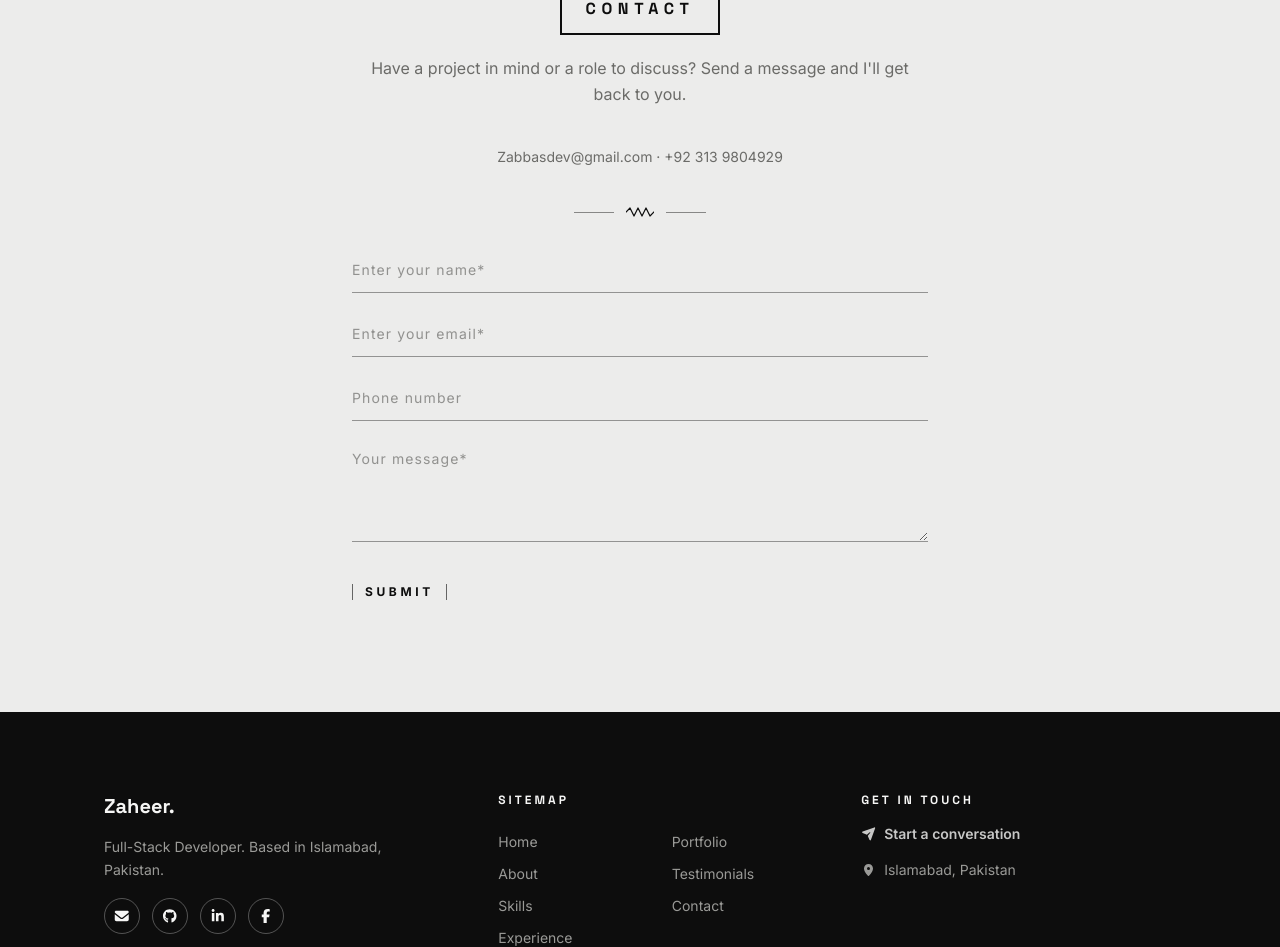
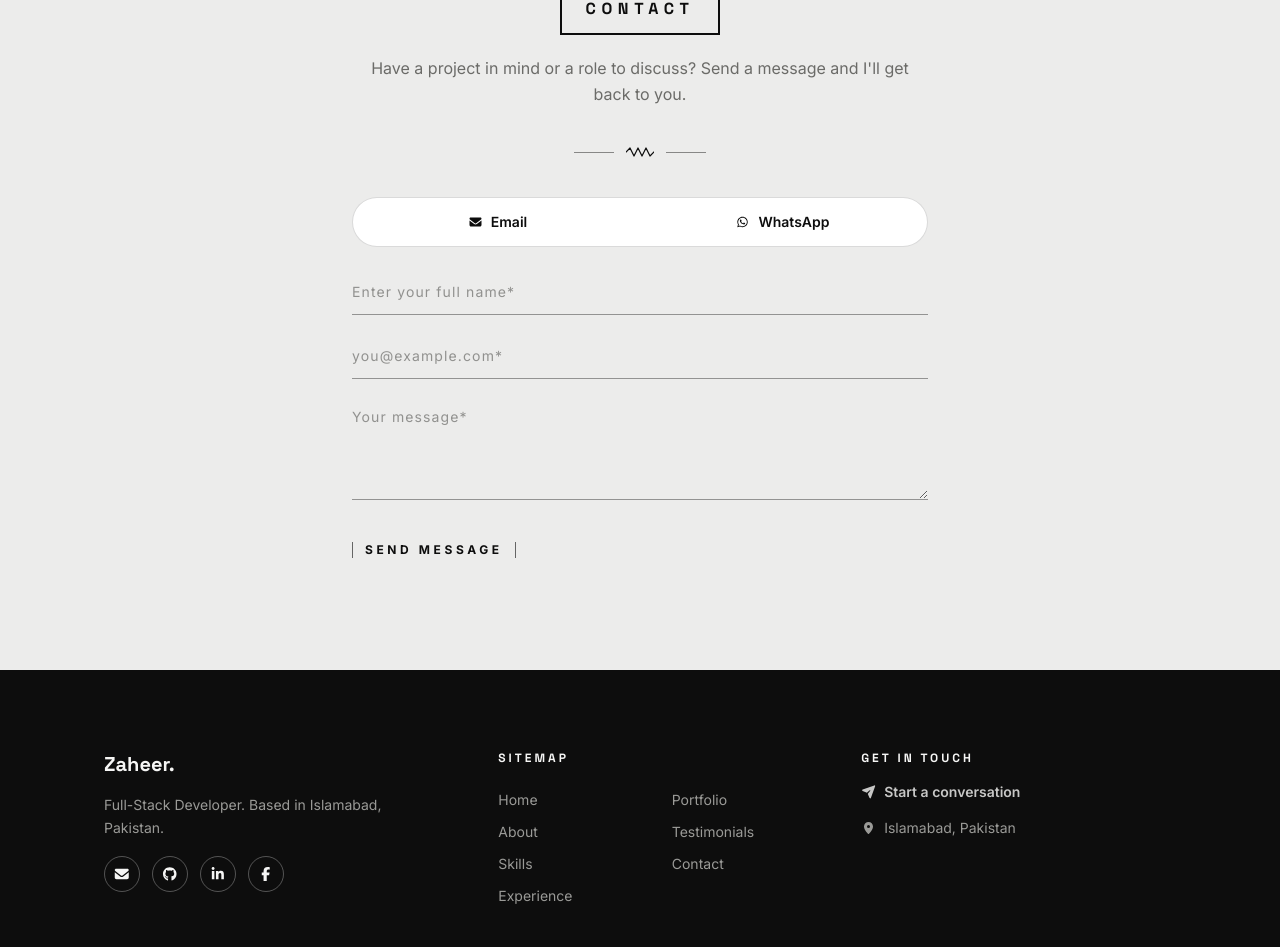
Before and after one commit to stackiid/zaheer-abbas-portfolio, a React (Vite) app: page / in a window 1280 px wide. Shown: the part 4992-5939 px from the top of the page. Built offline with nearby package versions, Linux system fonts and the light colour scheme.

Commit message:
style(contact): refine mode switch styling and remove focus borders from inputs

```diff
--- a/src/components/Contact/Contact.tsx
+++ b/src/components/Contact/Contact.tsx
@@ -1,5 +1,4 @@
 import { contact } from '@/data/contact'
-import { personal } from '@/data/personal'
 import { Container } from '@/components/ui/Container'
 import { SectionHeading } from '@/components/ui/SectionHeading'
 import { Divider } from '@/components/ui/Divider'
@@ -12,12 +11,6 @@ export function Contact() {
         <div className="flex flex-col items-center gap-10 text-center">
           <SectionHeading heading={contact.heading} intro={contact.intro} />
 
-          <div className="flex flex-col items-center gap-3 text-sm text-muted">
-            <span>
-              {personal.email} · {personal.phone}
-            </span>
-          </div>
-
           <Divider />
 
           <ContactForm />
--- a/src/components/Contact/ContactForm.tsx
+++ b/src/components/Contact/ContactForm.tsx
@@ -1,17 +1,31 @@
 import { useState } from 'react'
 import type { ChangeEvent, FormEvent } from 'react'
+import { FontAwesomeIcon } from '@fortawesome/react-fontawesome'
+import { faEnvelope } from '@fortawesome/free-solid-svg-icons'
+import { faWhatsapp } from '@fortawesome/free-brands-svg-icons'
 import { contact } from '@/data/contact'
+import { personal } from '@/data/personal'
 import { validateContactForm } from '@/lib/validation'
-import type { FormErrors, FormValues } from '@/lib/validation'
+import type { ContactMode, FormErrors, FormValues } from '@/lib/validation'
+import { buildWhatsAppUrl } from '@/lib/whatsapp'
 import { BracketButton } from '@/components/ui/BracketButton'
 import { Toast } from '@/components/Contact/Toast'
 import type { ToastState, ToastVariant } from '@/components/Contact/Toast'
 
 const initialValues: FormValues = { name: '', email: '', phone: '', message: '' }
 
+// Which fields are visible in each mode, in display order. Both modes share
+// the same underlying `values` state (see FormValues), so switching modes
+// never loses what's already been typed in the other mode's fields.
+const MODE_FIELDS: Record<ContactMode, Array<keyof FormValues>> = {
+  email: ['name', 'email', 'message'],
+  whatsapp: ['name', 'phone', 'message'],
+}
+
 let toastId = 0
 
 export function ContactForm() {
+  const [mode, setMode] = useState<ContactMode>('email')
   const [values, setValues] = useState<FormValues>(initialValues)
   const [errors, setErrors] = useState<FormErrors>({})
   const [status, setStatus] = useState<'idle' | 'submitting'>('idle')
@@ -30,11 +44,27 @@ export function ContactForm() {
     setValues((current) => ({ ...current, [field]: event.target.value }))
   }
 
+  const switchMode = (nextMode: ContactMode) => {
+    if (nextMode === mode) return
+    setMode(nextMode)
+    setErrors({})
+  }
+
   const onSubmit = async (event: FormEvent<HTMLFormElement>) => {
     event.preventDefault()
-    const validationErrors = validateContactForm(values)
+    const validationErrors = validateContactForm(values, mode)
     setErrors(validationErrors)
     if (Object.keys(validationErrors).length > 0) return
+
+    if (mode === 'whatsapp') {
+      const url = buildWhatsAppUrl(personal.phone, {
+        name: values.name,
+        phone: values.phone,
+        message: values.message,
+      })
+      window.open(url, '_blank', 'noopener,noreferrer')
+      return
+    }
 
     setStatus('submitting')
 
@@ -51,7 +81,7 @@ export function ContactForm() {
       const response = await fetch(contact.formspreeEndpoint, {
         method: 'POST',
         headers: { Accept: 'application/json', 'Content-Type': 'application/json' },
-        body: JSON.stringify(values),
+        body: JSON.stringify({ name: values.name, email: values.email, message: values.message }),
       })
 
       if (!response.ok) throw new Error('Request failed')
@@ -65,10 +95,41 @@ export function ContactForm() {
     }
   }
 
+  const visibleFields = contact.fields.filter((field) => MODE_FIELDS[mode].includes(field.name))
+
   return (
     <div className="w-full max-w-xl">
+      <div
+        role="group"
+        aria-label="Choose how to get in touch"
+        className="mb-8 inline-flex w-full items-center gap-1 rounded-full border border-ink/15 bg-white p-1"
+      >
+        <button
+          type="button"
+          aria-pressed={mode === 'email'}
+          onClick={() => switchMode('email')}
+          className={`flex flex-1 items-center justify-center gap-2 rounded-full px-4 py-2.5 text-sm font-semibold transition-colors ${
+            mode === 'email' ? 'bg-ink text-paper' : 'text-muted hover:text-ink'
+          }`}
+        >
+          <FontAwesomeIcon icon={faEnvelope} className="text-xs" aria-hidden="true" />
+          Email
+        </button>
+        <button
+          type="button"
+          aria-pressed={mode === 'whatsapp'}
+          onClick={() => switchMode('whatsapp')}
+          className={`flex flex-1 items-center justify-center gap-2 rounded-full px-4 py-2.5 text-sm font-semibold transition-colors ${
+            mode === 'whatsapp' ? 'bg-ink text-paper' : 'text-muted hover:text-ink'
+          }`}
+        >
+          <FontAwesomeIcon icon={faWhatsapp} className="text-xs" aria-hidden="true" />
+          WhatsApp
+        </button>
+      </div>
+
       <form noValidate onSubmit={onSubmit} className="flex flex-col gap-7">
-        {contact.fields.map((field) => {
+        {visibleFields.map((field) => {
           const value = values[field.name]
           const error = errors[field.name]
           const shared = {
@@ -77,6 +138,8 @@ export function ContactForm() {
             value,
             onChange: onChange(field.name),
             placeholder: field.placeholder,
+            'aria-label': field.label,
+            'aria-required': field.required,
             'aria-invalid': Boolean(error),
             'aria-describedby': error ? `contact-${field.name}-error` : undefined,
             className:
@@ -102,7 +165,9 @@ export function ContactForm() {
         <div className="pt-2">
           <BracketButton
             type="submit"
-            label={status === 'submitting' ? 'Sending…' : 'Submit'}
+            label={
+              mode === 'whatsapp' ? 'Continue on WhatsApp' : status === 'submitting' ? 'Sending…' : 'Send Message'
+            }
             disabled={status === 'submitting'}
             className="disabled:opacity-50"
           />
--- a/src/data/contact.ts
+++ b/src/data/contact.ts
@@ -8,9 +8,9 @@ export const contact: ContactConfig = {
   formspreeEndpoint: '',
   autoHideMs: 5000,
   fields: [
-    { name: 'name', label: 'Name', type: 'text', placeholder: 'Enter your name*', required: true },
-    { name: 'email', label: 'Email', type: 'email', placeholder: 'Enter your email*', required: true },
-    { name: 'phone', label: 'Phone number', type: 'tel', placeholder: 'Phone number', required: false },
+    { name: 'name', label: 'Full Name', type: 'text', placeholder: 'Enter your full name*', required: true },
+    { name: 'email', label: 'Email', type: 'email', placeholder: 'you@example.com*', required: true },
+    { name: 'phone', label: 'WhatsApp Number', type: 'tel', placeholder: '+92 300 1234567*', required: true },
     { name: 'message', label: 'Message', type: 'textarea', placeholder: 'Your message*', required: true },
   ],
 }
--- a/src/lib/validation.ts
+++ b/src/lib/validation.ts
@@ -1,4 +1,12 @@
 const EMAIL_RE = /^[^\s@]+@[^\s@]+\.[^\s@]+$/
+
+// Lenient international phone check: only the digit count matters (7–15,
+// matching the E.164 max), so real numbers with a leading '+', spaces,
+// dashes or parentheses aren't rejected.
+const PHONE_DIGITS_MIN = 7
+const PHONE_DIGITS_MAX = 15
+
+export type ContactMode = 'email' | 'whatsapp'
 
 export interface FormValues {
   name: string
@@ -9,17 +17,30 @@ export interface FormValues {
 
 export type FormErrors = Partial<Record<keyof FormValues, string>>
 
-// Required-field + email-format validation for the contact form.
-// Phone is optional, matching the reference design.
-export function validateContactForm(values: FormValues): FormErrors {
+// Required-field + format validation for the dual-mode contact form.
+// Email mode checks name/email/message; WhatsApp mode checks
+// name/phone/message — whichever fields aren't visible in the current mode
+// are never validated.
+export function validateContactForm(values: FormValues, mode: ContactMode): FormErrors {
   const errors: FormErrors = {}
 
-  if (!values.name.trim()) errors.name = 'Please enter your name.'
-  if (!values.email.trim()) {
-    errors.email = 'Please enter your email.'
-  } else if (!EMAIL_RE.test(values.email.trim())) {
-    errors.email = 'Please enter a valid email address.'
+  if (!values.name.trim()) errors.name = 'Please enter your full name.'
+
+  if (mode === 'email') {
+    if (!values.email.trim()) {
+      errors.email = 'Please enter your email.'
+    } else if (!EMAIL_RE.test(values.email.trim())) {
+      errors.email = 'Please enter a valid email address.'
+    }
+  } else {
+    const digits = values.phone.replace(/\D/g, '')
+    if (!values.phone.trim()) {
+      errors.phone = 'Please enter your WhatsApp number.'
+    } else if (digits.length < PHONE_DIGITS_MIN || digits.length > PHONE_DIGITS_MAX) {
+      errors.phone = 'Please enter a valid WhatsApp number, including country code.'
+    }
   }
+
   if (!values.message.trim()) errors.message = 'Please enter a message.'
 
   return errors
--- /dev/null
+++ b/src/lib/whatsapp.ts
@@ -0,0 +1,30 @@
+export interface WhatsAppMessageInput {
+  name: string
+  phone: string
+  message: string
+}
+
+// wa.me requires digits only (country code + number, no '+', spaces or
+// punctuation).
+function toWaDigits(value: string): string {
+  return value.replace(/\D/g, '')
+}
+
+// The pre-filled message shown to the visitor in WhatsApp before they hit
+// send. The surrounding wording is a fixed, professional template; the
+// visitor's own submitted values (name, their WhatsApp number, their
+// message) are inserted as-is and never truncated.
+export function buildWhatsAppMessage({ name, phone, message }: WhatsAppMessageInput): string {
+  return `Hello, I'm ${name} (${phone}). I found your portfolio and wanted to get in touch about the following: "${message}" — I'd like to discuss this further. Looking forward to hearing from you.`
+}
+
+// Standard WhatsApp click-to-chat URL. `destinationNumber` is the portfolio
+// owner's WhatsApp number (where the chat opens); it is distinct from
+// `input.phone`, the visitor's own number, which only appears inside the
+// message text. Works for web/desktop WhatsApp and opens the app directly
+// on a phone where it's installed.
+export function buildWhatsAppUrl(destinationNumber: string, input: WhatsAppMessageInput): string {
+  const digits = toWaDigits(destinationNumber)
+  const text = encodeURIComponent(buildWhatsAppMessage(input))
+  return `https://wa.me/${digits}?text=${text}`
+}
```
